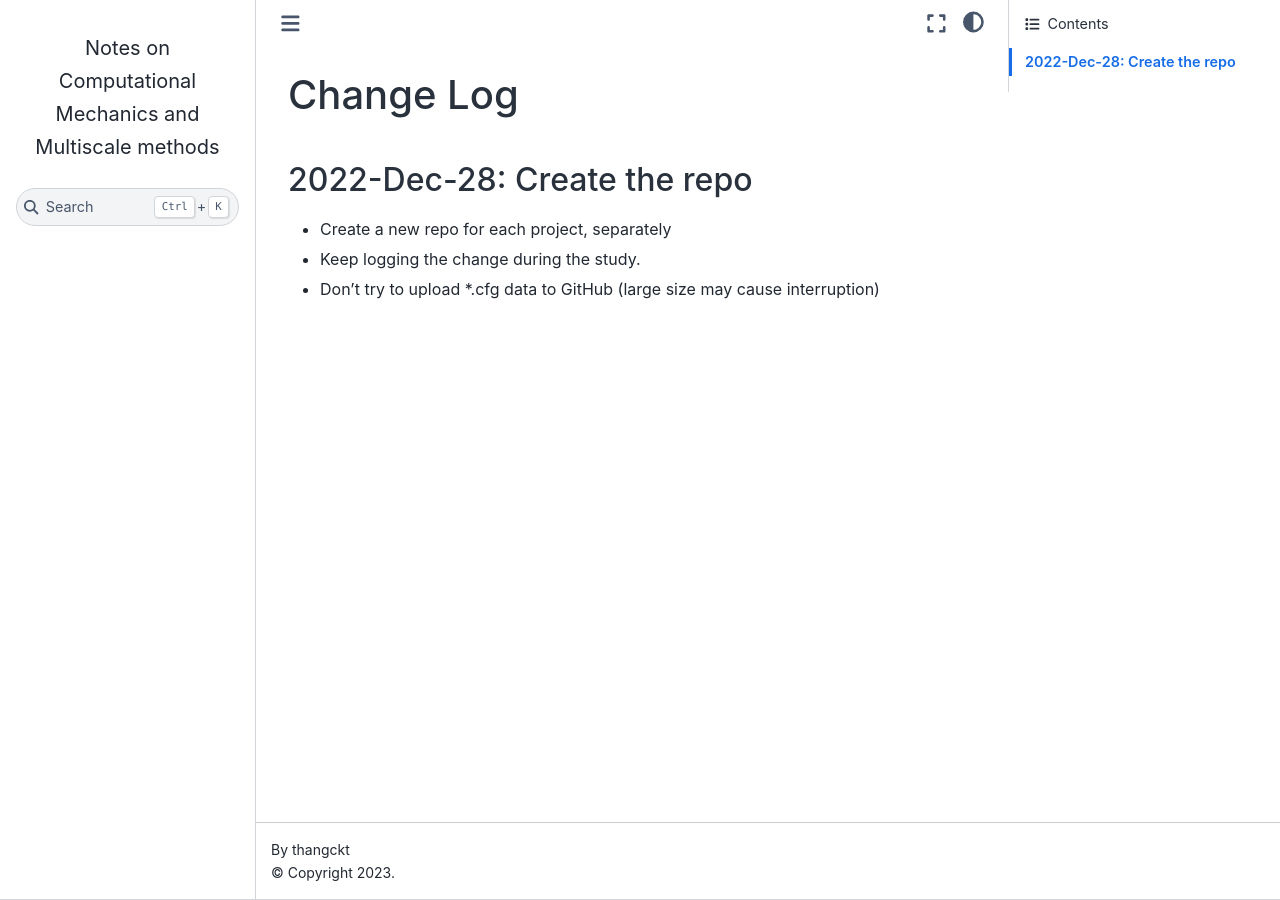
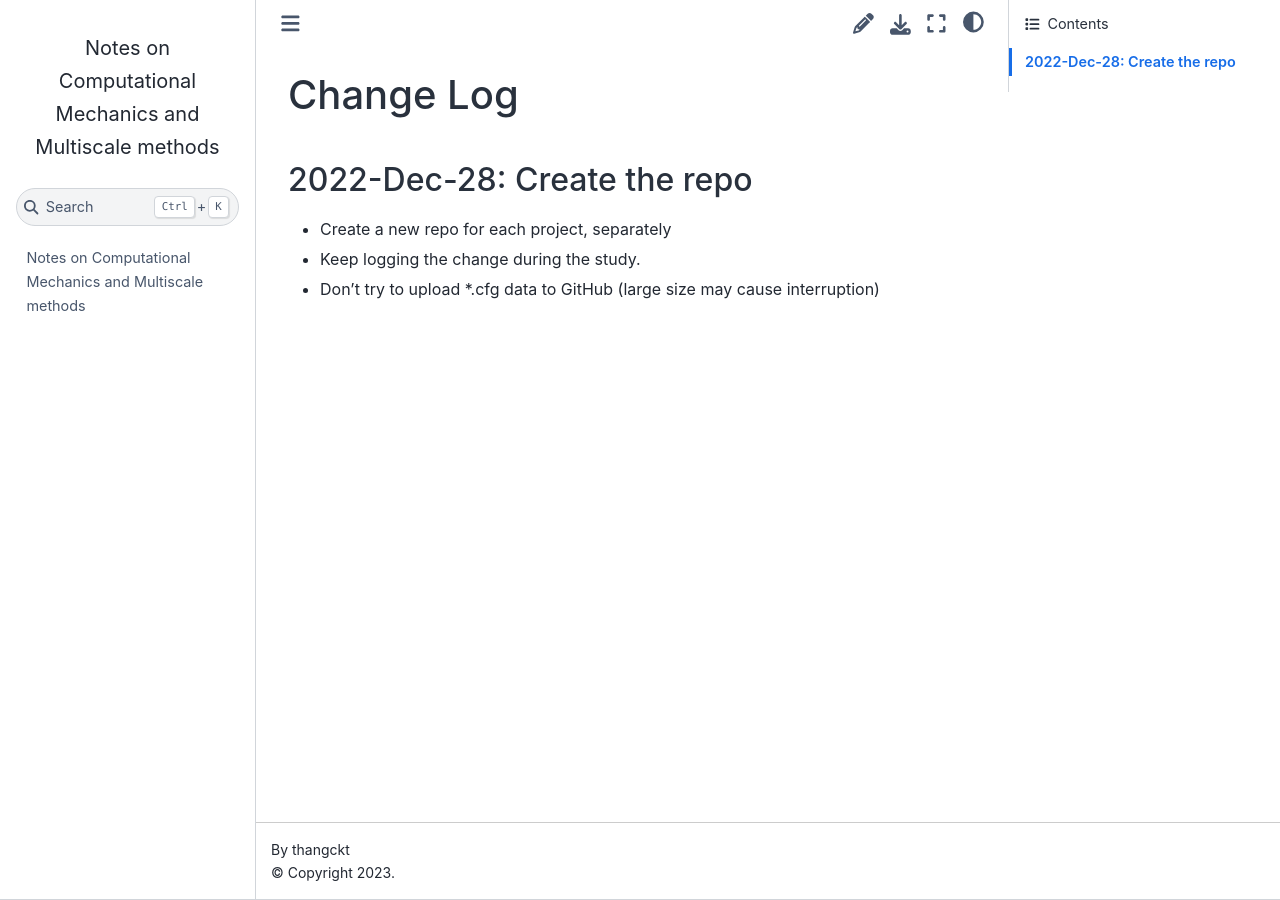
Before and after one commit to thangckt/lec_adv_solidmech, a Jupyter Book: the page built from CHANGELOG.md, in a window 1280 px wide. Built offline with Jupyter Book 1.0.4 settings and Sphinx 7.4.7 and the Sphinx Book theme 1.1.4, drawn with Linux system fonts in a browser that asks for light colours; pages that are not in the unit, such as notebooks, are missing from menus; part of the change alters nothing that is shown.

Commit message:
Update _config.yml

```diff
--- a/_config.yml
+++ b/_config.yml
@@ -85,6 +85,6 @@ sphinx:
   config:
     # mathjax_path: https://cdn.jsdelivr.net/npm/mathjax@3/es5/tex-mml-chtml.js
     # html_js_files: https://cdnjs.cloudflare.com/ajax/libs/require.js/2.3.4/require.min.js
-    html_theme_options:
-      repository_url: https://github.com/thangckt/note_comp_mech
-      use_download_button: false   # https://github.com/executablebooks/jupyter-book/issues/1186
+    # html_theme_options:
+    #   repository_url: https://github.com/thangckt/note_comp_mech
+    #   use_download_button: false   # https://github.com/executablebooks/jupyter-book/issues/1186
```
